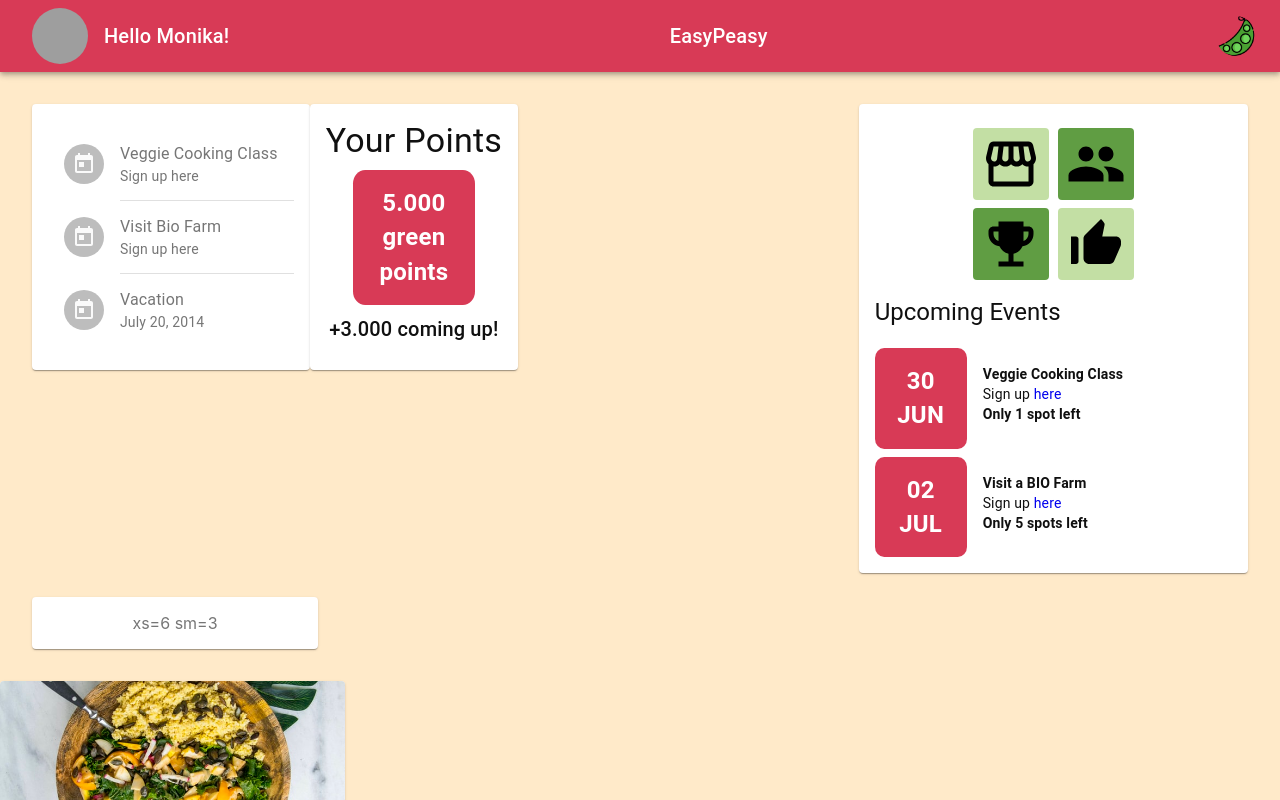
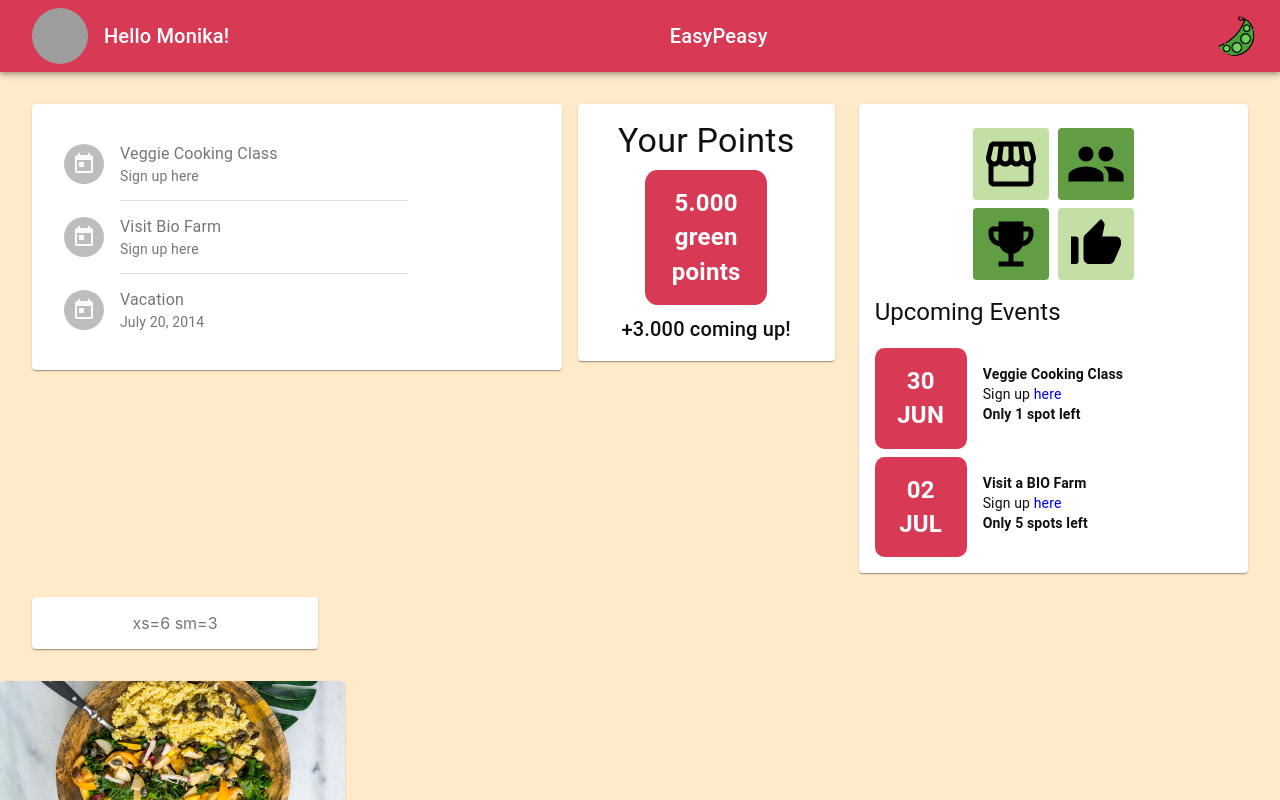
Before and after one commit to mtamara/her-hackathon, a React (Create React App) app: page /dashboard in a window 1280 px wide. Shown: the top 800 px of the page. Built offline with nearby package versions, Linux system fonts and the light colour scheme; grey boxes are pictures that could not be loaded.

Commit message:
fixed layout

```diff
--- a/src/pages/DashboardMonika.jsx
+++ b/src/pages/DashboardMonika.jsx
@@ -29,6 +29,9 @@ const useStyles = makeStyles(theme => ({
     fontSize: 24,
     textAlign: 'center',
   },
+  firstGridItem: {
+      justifyContent: 'space-around',
+  }
 }));
 
 export default function DashboardMonika() {
@@ -38,10 +41,13 @@ export default function DashboardMonika() {
       <div className={classes.root}>
         <Grid container spacing={3}>
           <Grid item xs={12} sm={8}>
-            <Grid container direction="row" alignItems="stretch">
+            <Grid container spacing={2} direction="row" alignItems="stretch" className={classes.firstGridItem}>
+                <Grid item xs={12} sm={8}>
               <Paper className={classes.paper} xs={12}>
                 <ChallengesList />
               </Paper>
+              </Grid>
+              <Grid item xs={12} sm={4}>
               <Paper className={classes.paper} xs={12}>
                 <Typography variant="h4" component="h2" color="secondary">
                   Your Points
@@ -53,6 +59,7 @@ export default function DashboardMonika() {
                 </Typography>
                 <Typography variant="h6" color="secondary">+3.000 coming up!</Typography>
               </Paper>
+              </Grid>
             </Grid>
           </Grid>
 
```
